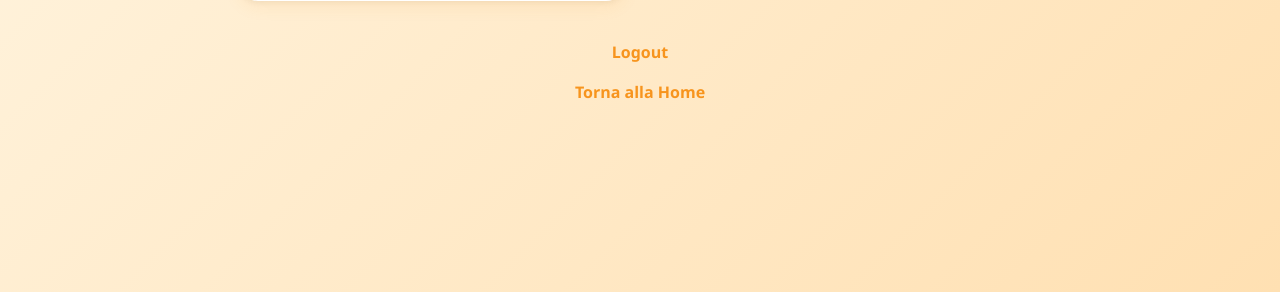
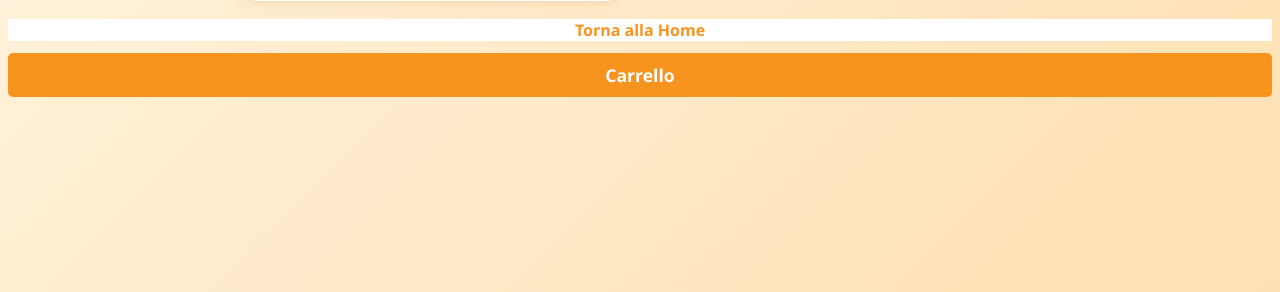
Before and after one commit to lukewhites/mickysbakery, a Flask app: template templates/prodotti.html in a window 1280 px wide. Shown: the part 524-816 px from the top of the page. Run offline with Flask 3, Linux system fonts and the light colour scheme; a user stored in the database is signed in; the template is opened without the code that fills it: most values are stand-ins (such as "Sample title", 1, 10 or a date in 2020).

Commit message:
Update
Update html

```diff
--- a/templates/prodotti.html
+++ b/templates/prodotti.html
@@ -94,14 +94,29 @@
             font-size: 1rem;
             min-height: 48px;
         }
-        .logout-link {
+        .main-btn, .logout-link {
             display: block;
             text-align: center;
-            margin: 40px auto 0 auto;
+            margin: 18px auto 0 auto;
             color: #f7941d;
             text-decoration: none;
             font-weight: bold;
-            max-width: 800px;
+            background: #fff;
+            border: none;
+            font-size: 1rem;
+        }
+        .main-btn {
+            background: #f7941d;
+            color: #fff;
+            border-radius: 5px;
+            padding: 10px 28px;
+            font-size: 1.1rem;
+            font-weight: bold;
+            margin-bottom: 0;
+            transition: background 0.2s;
+        }
+        .main-btn:hover {
+            background: #d97a0b;
         }
         /* Popup Modale */
         #popup-prodotto {
@@ -224,8 +239,8 @@
         </div>
         {% endfor %}
     </div>
-    <a href="/logout" class="logout-link">Logout</a>
     <a href="/home" class="logout-link" style="margin-top:18px;">Torna alla Home</a>
+    <a href="/carrello" class="main-btn" style="margin-top:12px;">Carrello</a>
 
     <!-- Popup Modale -->
     <div id="popup-prodotto">
@@ -243,7 +258,6 @@
             </form>
         </div>
     </div>
-
     <script>
     function apriPopup(id, nome, descrizione) {
         document.getElementById('popup-prodotto').style.display = 'flex';
@@ -259,11 +273,9 @@
         document.getElementById('popup-prodotto').style.display = 'none';
         document.body.style.overflow = '';
     }
-    // Chiudi popup con ESC
     document.addEventListener('keydown', function(e){
         if(e.key === "Escape") chiudiPopup();
     });
-    // Chiudi cliccando fuori dal popup
     document.getElementById('popup-prodotto').addEventListener('click', function(e){
         if(e.target === this) chiudiPopup();
     });
```
Also changed, not shown: templates/carrello.html (+4 -4 lines), templates/home.html (+8 -6 lines).
